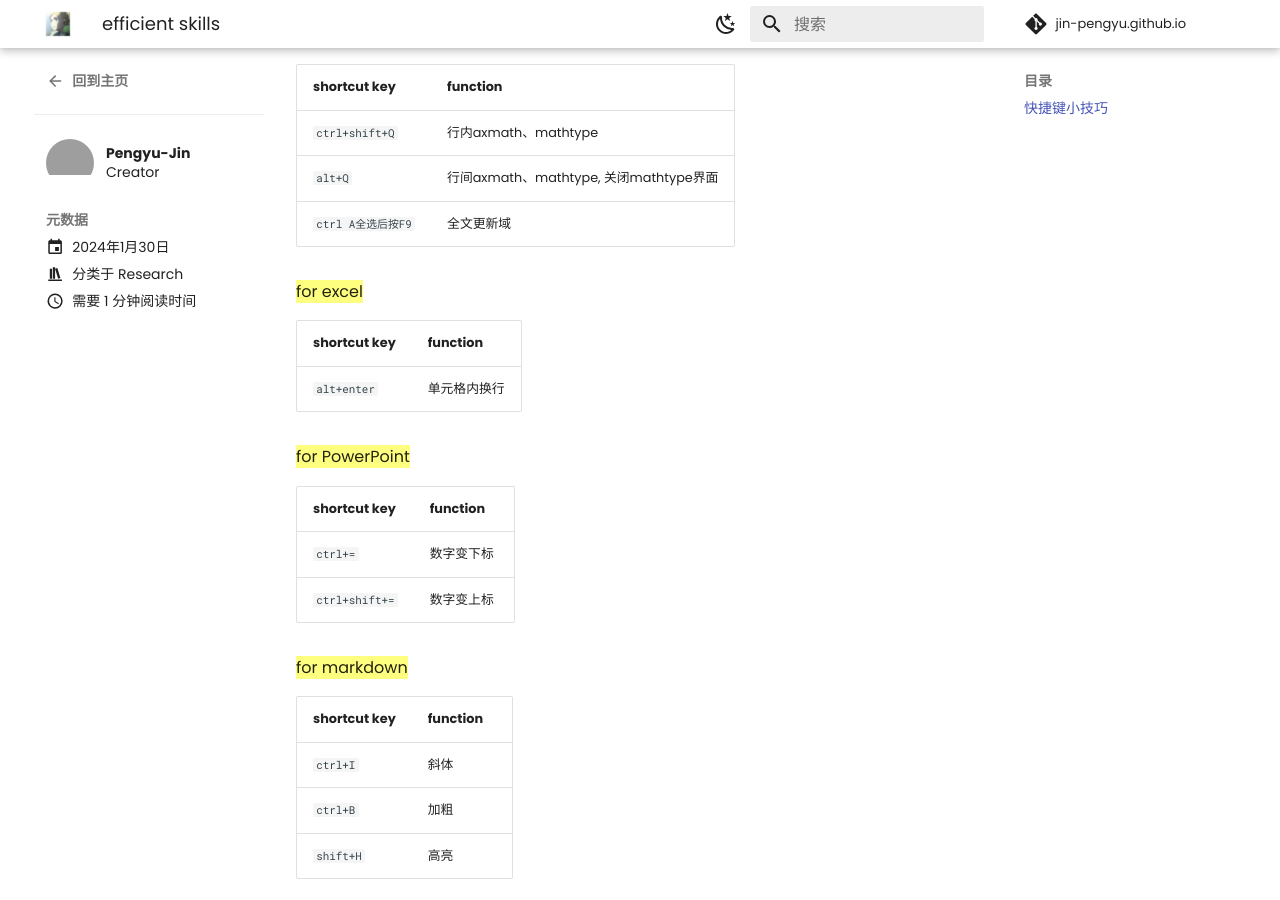
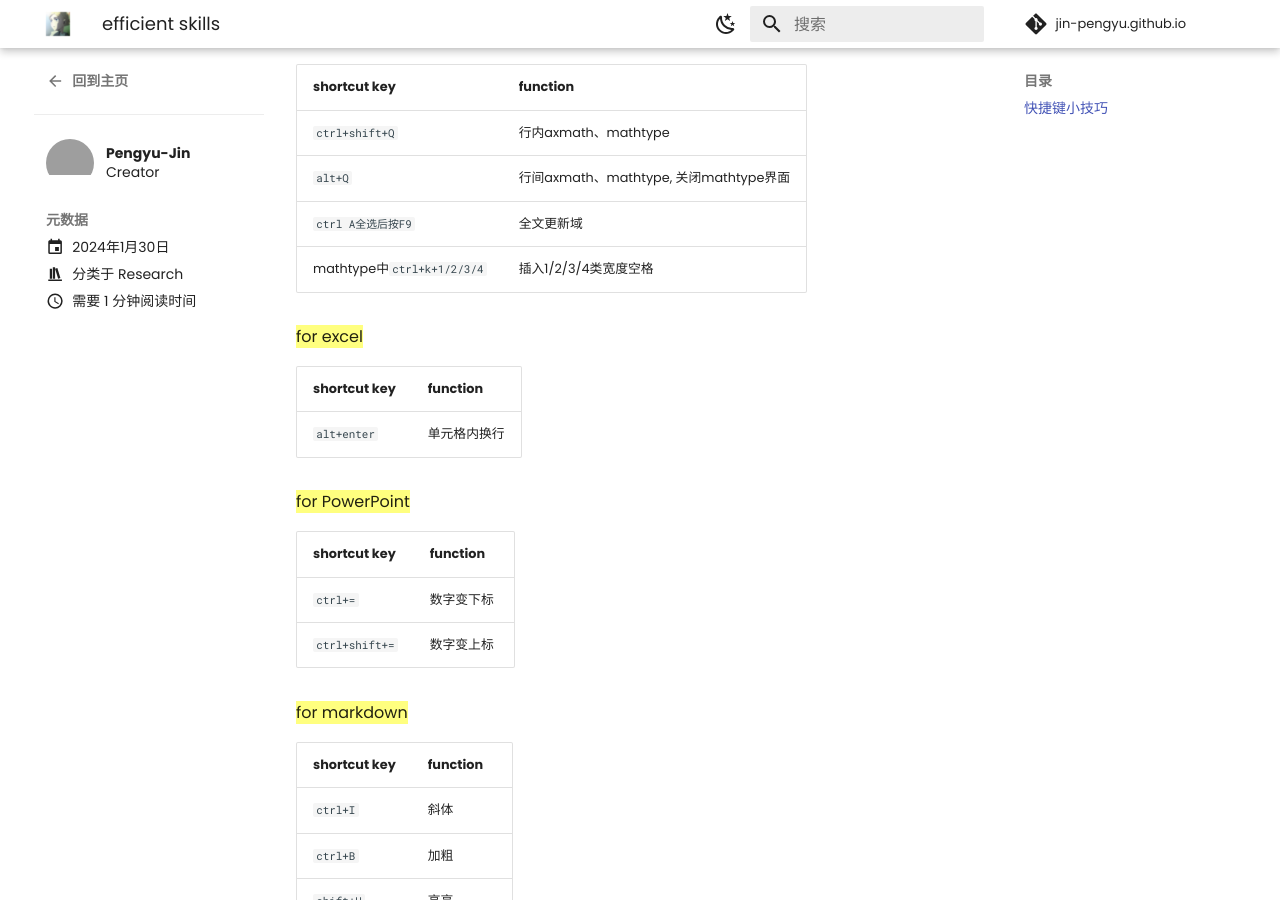
Before and after one commit to Pengyu-Jin/Pengyu-Jin.github.io, an MkDocs documentation site: the page built from docs/blog/posts/tool.md, in a window 1280 px wide and 900 px high, scrolled down 1058 px. Built offline with MkDocs 1.6.1 and Material for MkDocs 9.7.7, drawn with Linux system fonts in a browser that asks for light colours; comment, search, counter and statistics services are not loaded; grey boxes are pictures that could not be loaded.

Commit message:
20240725-a

```diff
--- a/docs/blog/posts/tool.md
+++ b/docs/blog/posts/tool.md
@@ -41,6 +41,7 @@
 | `ctrl+shift+Q`| 行内axmath、mathtype |
 |`alt+Q`| 行间axmath、mathtype, 关闭mathtype界面 |
 |`ctrl A全选后按F9`| 全文更新域 |
+|mathtype中`ctrl+k+1/2/3/4`| 插入1/2/3/4类宽度空格 |
 
 ==for excel==
 
```
